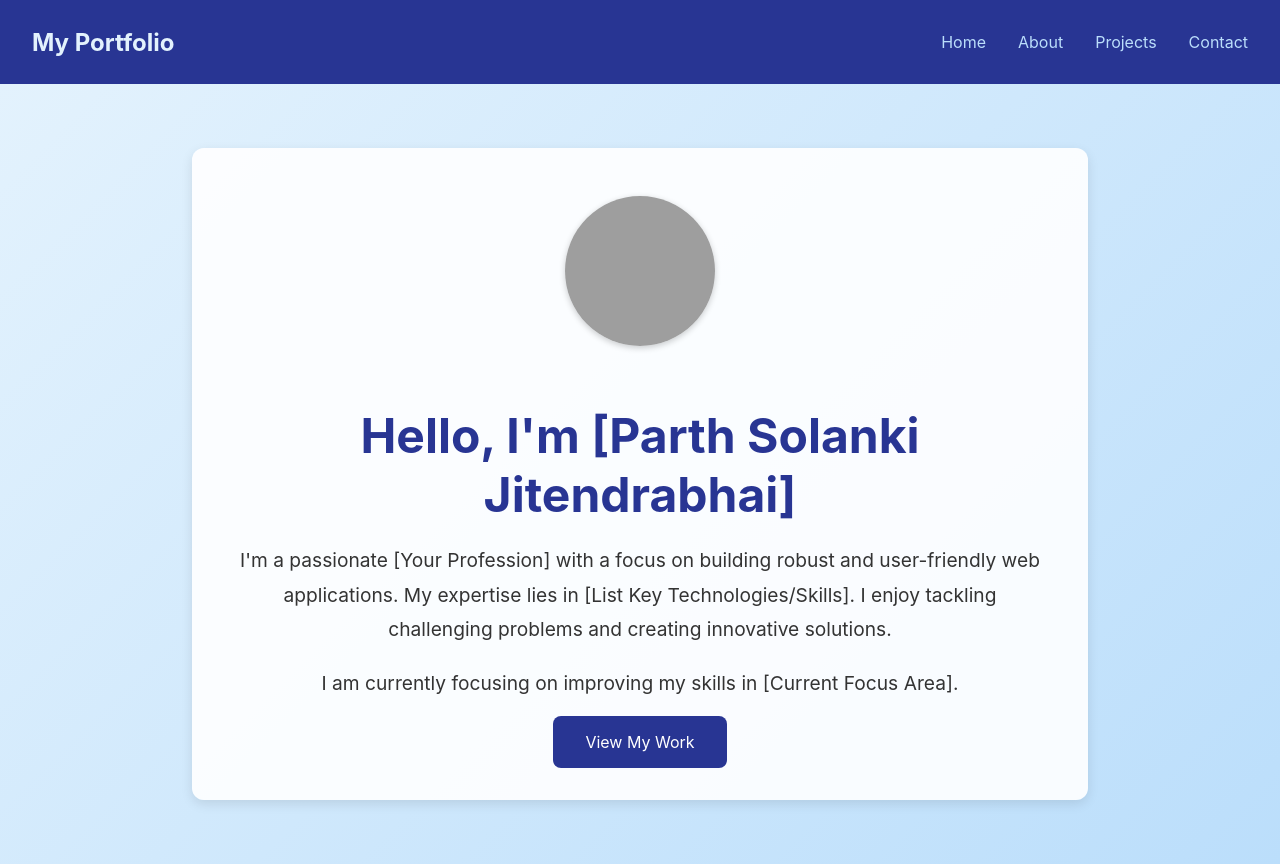
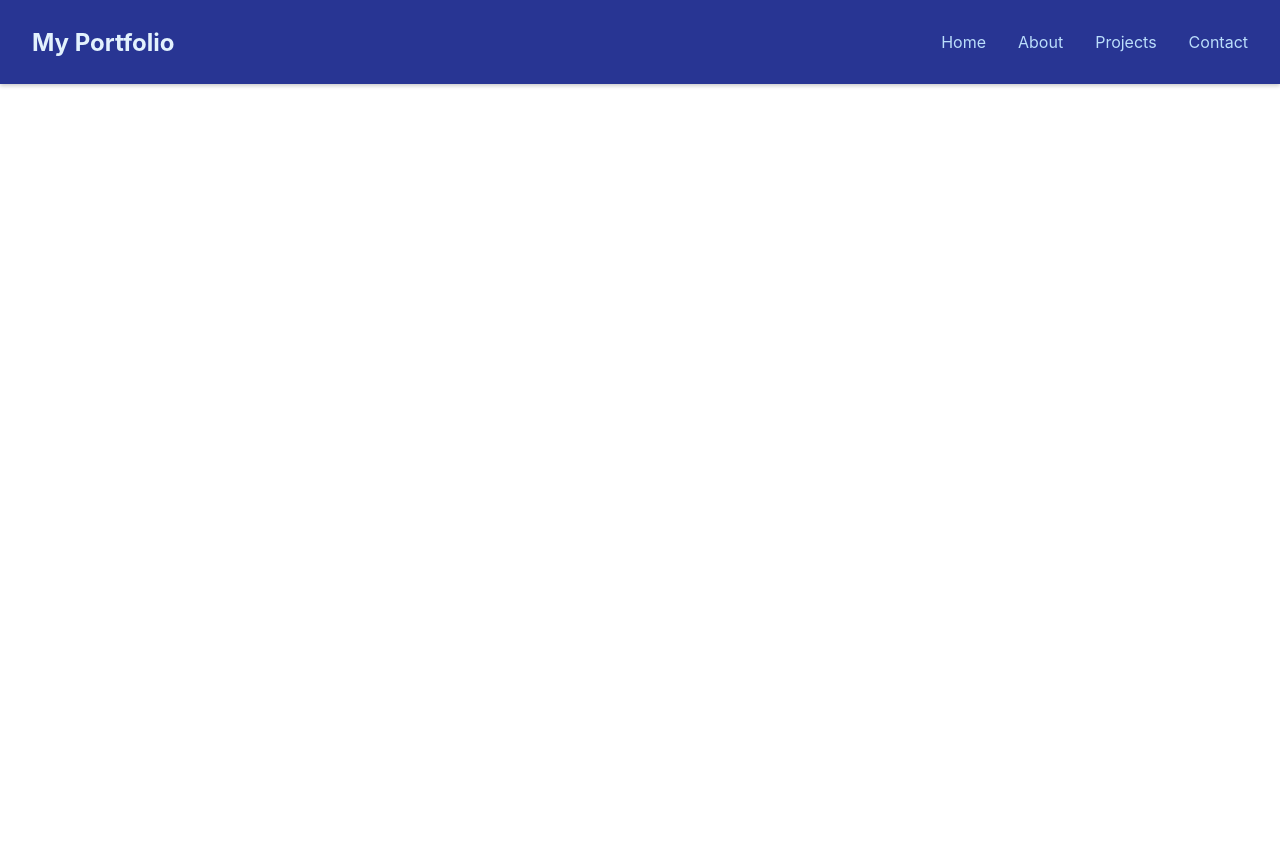
Before and after one commit to 30parth/my-app, a React (Create React App) app: page /projects in a window 1280 px wide. After the commit the page ends 800 px from the top, so only its background shows below. Built offline with nearby package versions, Linux system fonts and the light colour scheme; grey boxes are pictures that could not be loaded.

Commit message:
Adding routers

```diff
--- a/package.json
+++ b/package.json
@@ -35,5 +35,8 @@
       "last 1 firefox version",
       "last 1 safari version"
     ]
+  },
+  "devDependencies": {
+    "react-router-dom": "^7.2.0"
   }
 }
--- a/src/App.js
+++ b/src/App.js
@@ -1,14 +1,18 @@
 import './App.css';
-//import Body from './component/Body';
+import Body from './component/Body';
 import Home from './component/Home';
 import Navbar from './component/Navbar';
+import { BrowserRouter, Routes, Route } from "react-router-dom";
 
 function App() {
   return (
-    <>
+    <BrowserRouter>
       <Navbar />
-      <Home />
-    </>
+      <Routes>
+        <Route path="/" element={<Home />} />
+        <Route path="/Home" element={<Body />} />
+      </Routes>
+    </BrowserRouter>
   );
 }
 
--- a/src/component/Home.jsx
+++ b/src/component/Home.jsx
@@ -7,14 +7,14 @@ export default function Home() {
             alignItems: 'center',
             justifyContent: 'center',
             minHeight: '80vh',
-            background: 'linear-gradient(135deg, #E3F2FD, #BBDEFB)', // Gradient background
+            background: 'linear-gradient(135deg,rgb(182, 225, 255),rgb(153, 209, 255))',
             padding: '4rem 2rem',
             textAlign: 'center',
           }}>
             <div style={{ maxWidth: '800px', borderRadius: '12px', padding: '3rem', background: 'rgba(255, 255, 255, 0.9)', boxShadow: '0 4px 12px rgba(0, 0, 0, 0.1)' }}>
               <div style={{ marginBottom: '2rem' }}>
                 <img
-                  src="./component/parth.jpg" // Replace with your image path
+                  src="./component/parth.jpg"
                   alt="Your Profile"
                   style={{
                     width: '150px',
```
Also changed, not shown: 1 other file (tests, documents, lock files or other folders).
